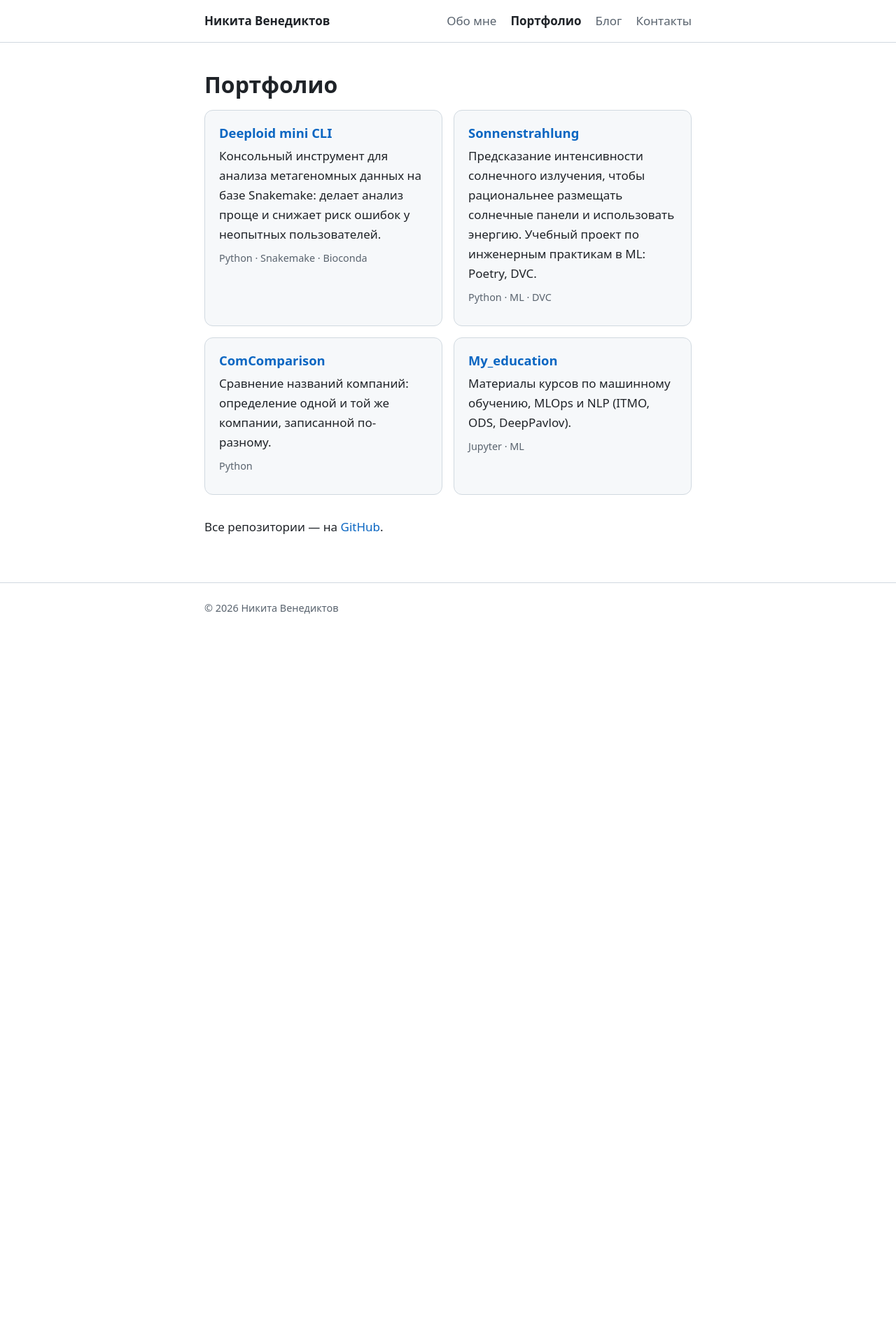
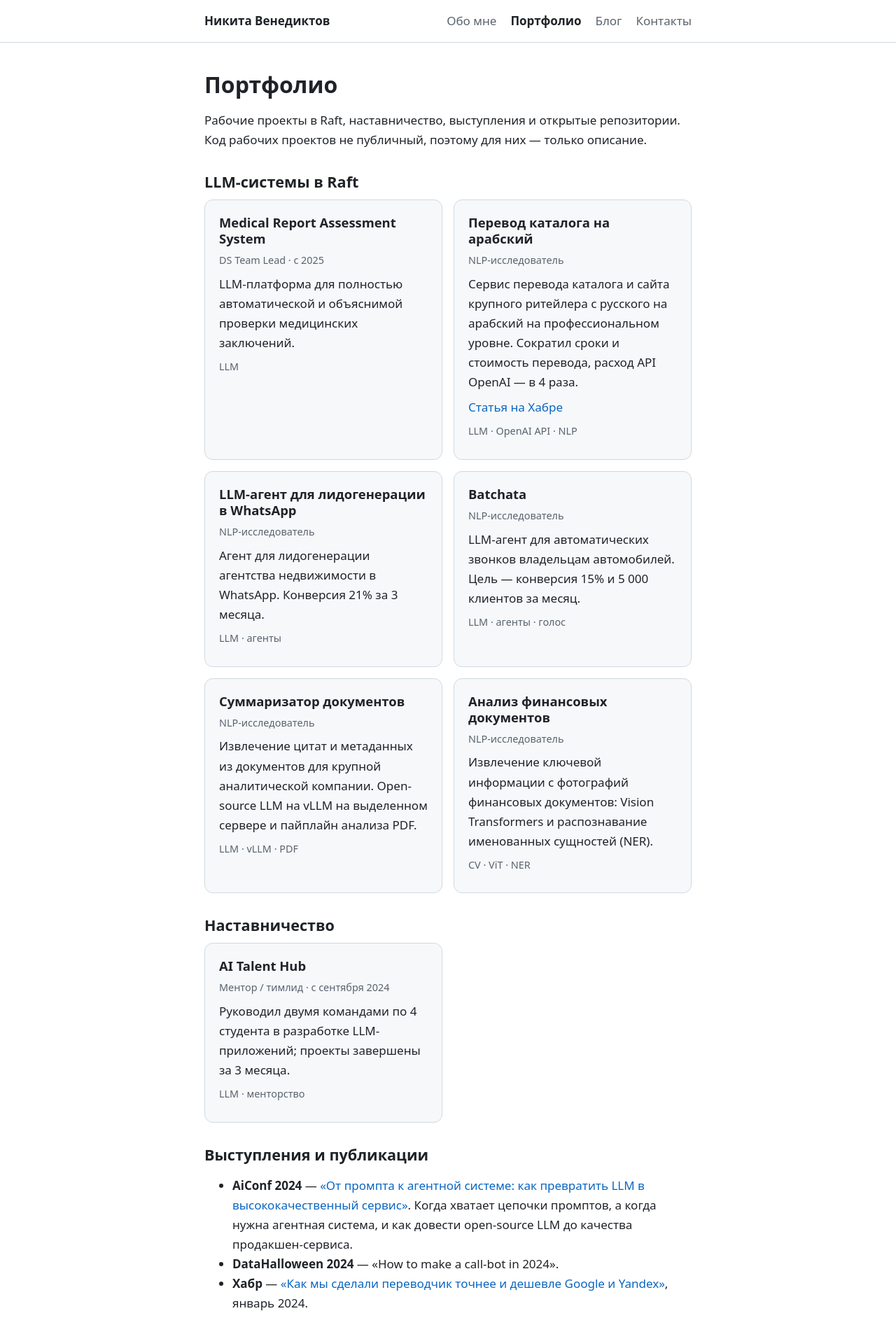
Before and after one commit to NikitaVenediktov/NikitaVenediktov.github.io, a Jekyll site: the page built from portfolio.md, in a window 1280 px wide. Shown: the top 1913 px of the page at 70% size. Built offline with Jekyll 4.4.1, drawn with Linux system fonts in a browser that asks for light colours; before the commit the page ends 905 px from its top, so only the background shows below that; some of the changed text lies outside the part shown.

Commit message:
Портфолио: проекты в Raft, наставничество, выступления и открытые репозитории

```diff
--- a/assets/css/style.css
+++ b/assets/css/style.css
@@ -90,9 +90,10 @@ h3 + .post__meta { margin-top: 0; }
   border-radius: .75rem;
 }
 
-.card h2 { margin: 0 0 .5rem; font-size: 1.15rem; }
+.card h2, .card h3 { margin: 0 0 .5rem; font-size: 1.15rem; }
 .card p { margin: 0 0 .5rem; }
-.card__tags, .post__meta { color: var(--muted); font-size: .9rem; }
+.card__meta { margin-top: -.25rem; }
+.card__tags, .card__meta, .post__meta { color: var(--muted); font-size: .9rem; }
 
 .posts { padding: 0; list-style: none; }
 .posts li { display: flex; flex-wrap: wrap; gap: .25rem 1rem; padding: .5rem 0; border-bottom: 1px solid var(--border); }
--- a/portfolio.md
+++ b/portfolio.md
@@ -6,27 +6,101 @@ permalink: /portfolio/
 
 # Портфолио
 
+Рабочие проекты в Raft, наставничество, выступления и открытые репозитории. Код рабочих проектов не публичный, поэтому для них — только описание.
+
+## LLM-системы в Raft
+
 <div class="cards">
   <article class="card">
-    <h2><a href="https://github.com/Deeploid-Meta/deeploid-mini-cli">Deeploid mini CLI</a></h2>
+    <h3>Medical Report Assessment System</h3>
+    <p class="card__meta">DS Team Lead · с 2025</p>
+    <p>LLM-платформа для полностью автоматической и объяснимой проверки медицинских заключений.</p>
+    <p class="card__tags">LLM</p>
+  </article>
+  <article class="card">
+    <h3>Перевод каталога на арабский</h3>
+    <p class="card__meta">NLP-исследователь</p>
+    <p>Сервис перевода каталога и сайта крупного ритейлера с русского на арабский на профессиональном уровне. Сократил сроки и стоимость перевода, расход API OpenAI — в 4 раза.</p>
+    <p><a href="https://habr.com/ru/companies/raft/articles/788088/">Статья на Хабре</a></p>
+    <p class="card__tags">LLM · OpenAI API · NLP</p>
+  </article>
+  <article class="card">
+    <h3>LLM-агент для лидогенерации в WhatsApp</h3>
+    <p class="card__meta">NLP-исследователь</p>
+    <p>Агент для лидогенерации агентства недвижимости в WhatsApp. Конверсия 21% за 3 месяца.</p>
+    <p class="card__tags">LLM · агенты</p>
+  </article>
+  <article class="card">
+    <h3>Batchata</h3>
+    <p class="card__meta">NLP-исследователь</p>
+    <p>LLM-агент для автоматических звонков владельцам автомобилей. Цель — конверсия 15% и 5 000 клиентов за месяц.</p>
+    <p class="card__tags">LLM · агенты · голос</p>
+  </article>
+  <article class="card">
+    <h3>Суммаризатор документов</h3>
+    <p class="card__meta">NLP-исследователь</p>
+    <p>Извлечение цитат и метаданных из документов для крупной аналитической компании. Open-source LLM на vLLM на выделенном сервере и пайплайн анализа PDF.</p>
+    <p class="card__tags">LLM · vLLM · PDF</p>
+  </article>
+  <article class="card">
+    <h3>Анализ финансовых документов</h3>
+    <p class="card__meta">NLP-исследователь</p>
+    <p>Извлечение ключевой информации с фотографий финансовых документов: Vision Transformers и распознавание именованных сущностей (NER).</p>
+    <p class="card__tags">CV · ViT · NER</p>
+  </article>
+</div>
+
+## Наставничество
+
+<div class="cards">
+  <article class="card">
+    <h3>AI Talent Hub</h3>
+    <p class="card__meta">Ментор / тимлид · с сентября 2024</p>
+    <p>Руководил двумя командами по 4 студента в разработке LLM-приложений; проекты завершены за 3 месяца.</p>
+    <p class="card__tags">LLM · менторство</p>
+  </article>
+</div>
+
+## Выступления и публикации
+
+- **AiConf 2024** — [«От промпта к агентной системе: как превратить LLM в высококачественный сервис»](https://aiconf.ru/2024/abstracts/12813). Когда хватает цепочки промптов, а когда нужна агентная система, и как довести open-source LLM до качества продакшен-сервиса.
+- **DataHalloween 2024** — «How to make a call-bot in 2024».
+- **Хабр** — [«Как мы сделали переводчик точнее и дешевле Google и Yandex»](https://habr.com/ru/companies/raft/articles/788088/), январь 2024.
+
+## Хакатоны
+
+- [Data Product Hack](https://ods.ai/competitions/aithschoolofmentors/results) — 1 место.
+
+## Открытые проекты
+
+<div class="cards">
+  <article class="card">
+    <h3><a href="https://github.com/Deeploid-Meta/deeploid-mini-cli">Deeploid mini CLI</a></h3>
     <p>Консольный инструмент для анализа метагеномных данных на базе Snakemake: делает анализ проще и снижает риск ошибок у неопытных пользователей.</p>
     <p class="card__tags">Python · Snakemake · Bioconda</p>
   </article>
   <article class="card">
-    <h2><a href="https://github.com/NikitaVenediktov/Sonnenstrahlung">Sonnenstrahlung</a></h2>
+    <h3><a href="https://github.com/NikitaVenediktov/ITMO_MEGASCHOOL">Агент для анализа документов</a></h3>
+    <p>ReAct-агент на LangChain с инструментами для расшифровки аудио, разбора PDF и презентаций и саммаризации документов. ITMO Megaschool.</p>
+    <p class="card__tags">Python · LangChain · OpenAI API</p>
+  </article>
+  <article class="card">
+    <h3><a href="https://github.com/NikitaVenediktov/Sonnenstrahlung">Sonnenstrahlung</a></h3>
     <p>Предсказание интенсивности солнечного излучения, чтобы рациональнее размещать солнечные панели и использовать энергию. Учебный проект по инженерным практикам в ML: Poetry, DVC.</p>
     <p class="card__tags">Python · ML · DVC</p>
   </article>
   <article class="card">
-    <h2><a href="https://github.com/NikitaVenediktov/ComComparison">ComComparison</a></h2>
-    <p>Сравнение названий компаний: определение одной и той же компании, записанной по-разному.</p>
-    <p class="card__tags">Python</p>
-  </article>
-  <article class="card">
-    <h2><a href="https://github.com/NikitaVenediktov/My_education">My_education</a></h2>
-    <p>Материалы курсов по машинному обучению, MLOps и NLP (ITMO, ODS, DeepPavlov).</p>
-    <p class="card__tags">Jupyter · ML</p>
+    <h3><a href="https://github.com/NikitaVenediktov/MUSIC-algorithm">MUSIC algorithm</a></h3>
+    <p>Реализация алгоритма MUSIC (MUltiple SIgnal Classification) для спектрального анализа на примере chirp-сигнала.</p>
+    <p class="card__tags">MATLAB · DSP</p>
   </article>
 </div>
 
+## Учёба
+
+- [My_education](https://github.com/NikitaVenediktov/My_education) — материалы курсов по машинному обучению, MLOps и NLP (ITMO, ODS, DeepPavlov).
+- [Intelligent Systems Development](https://github.com/NikitaVenediktov/Intelligent-Systems-Development) — рекомендательный сервис на FastAPI, курс МТС в ИТМО (командная работа).
+- [MLOps and production](https://github.com/NikitaVenediktov/MLOps_and_production) — прогноз оттока клиентов, курс ODS × ITMO.
+- [Dataset for SFT](https://github.com/NikitaVenediktov/Dataset_for_SFT) — курс Валентина Малыха по NLP на ODS.
+
 Все репозитории — на [GitHub](https://github.com/NikitaVenediktov).
```
